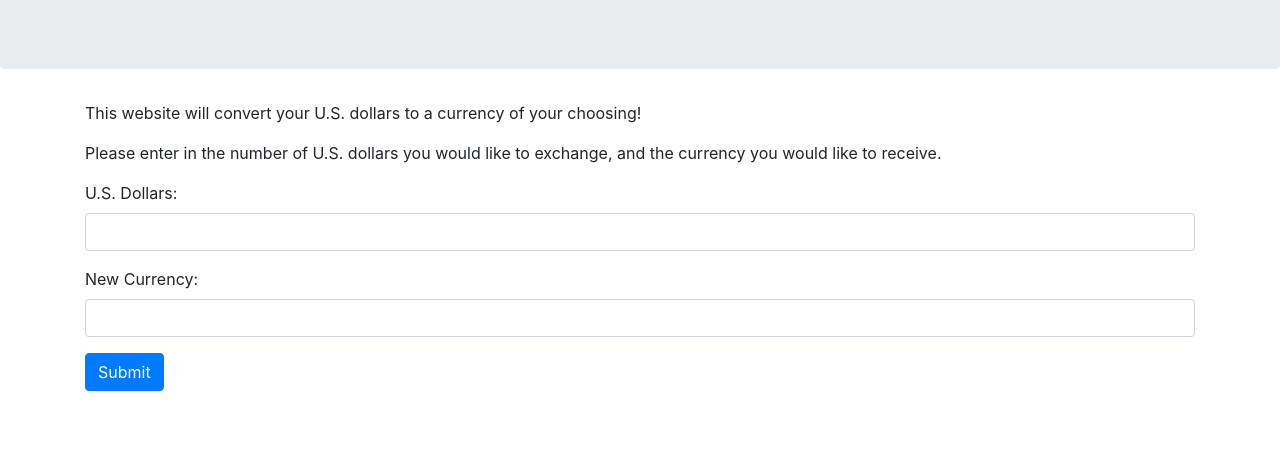
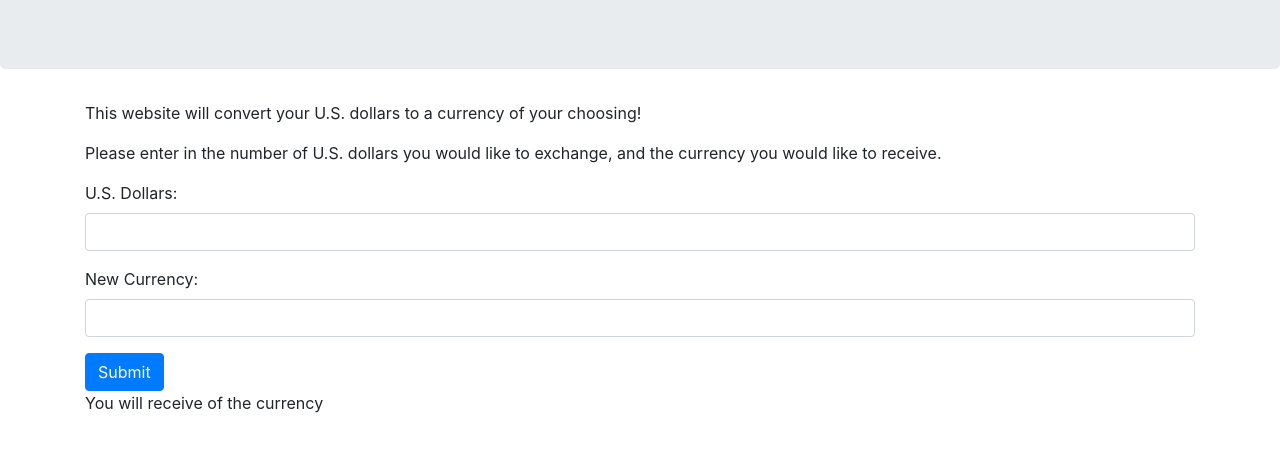
Before and after one commit to shanencross/currency-exchanger, a website built with webpack: page src/index.html in a window 1280 px wide. Shown: the part 115-566 px from the top of the page. Built offline with nearby package versions, Linux system fonts and the light colour scheme.

Commit message:
Add different divs for collecting input and results

```diff
--- a/src/index.html
+++ b/src/index.html
@@ -8,6 +8,8 @@
 		<h1>Currency Exchanger</h1>
 	</div>
 	<div class="container">
+
+		<div id="collecting-input">
 			<p>This website will convert your U.S. dollars to a currency of your choosing!</p>
 			<p>Please enter in the number of U.S. dollars you would like to exchange, and the currency you would like to receive.</p>
 
@@ -23,5 +25,10 @@
 				<button id="currency-submit" class="btn btn-primary" type="submit">Submit</button>
 			</form>
 		</div>
+
+		<div id="results">
+			<p>You will receive <span id="converted-money"></span> of the <span id="new-currency"></span> currency</p>
+		</div>
+	</div>
 </body>
 </html>
```
Lines whose indentation alone changed are shown as unchanged.
